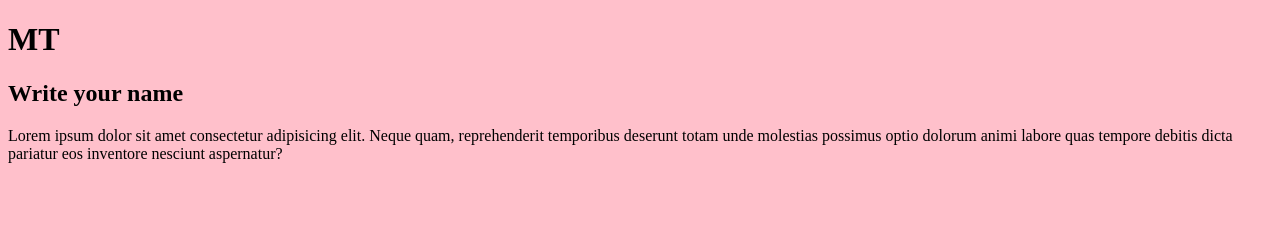
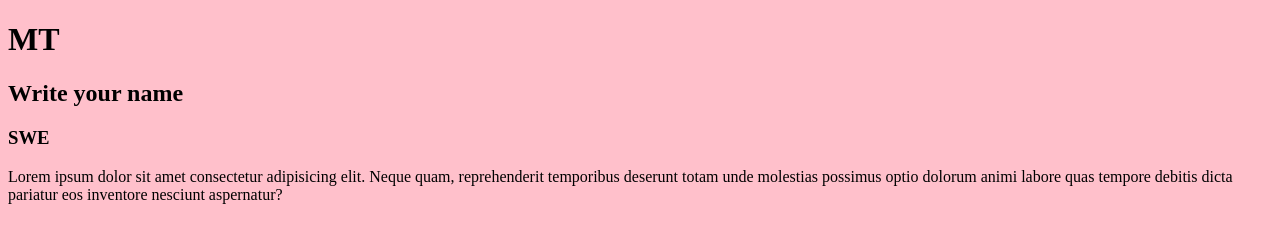
Before and after one commit to mtcodingtech/wdb-12-projects, a plain HTML site: page index.html in a window 1280 px wide. Drawn offline with Linux system fonts and the light colour scheme.

Commit message:
add name swe

```diff
--- a/index.html
+++ b/index.html
@@ -9,6 +9,7 @@
 <body>
     <h1>MT</h1>
     <h2>Write your name</h2>
+    <h3>SWE</h3>
     <p>Lorem ipsum dolor sit amet consectetur adipisicing elit. Neque quam, reprehenderit temporibus deserunt totam unde molestias possimus optio dolorum animi labore quas tempore debitis dicta pariatur eos inventore nesciunt aspernatur?</p>
 </body>
 </html>
```
